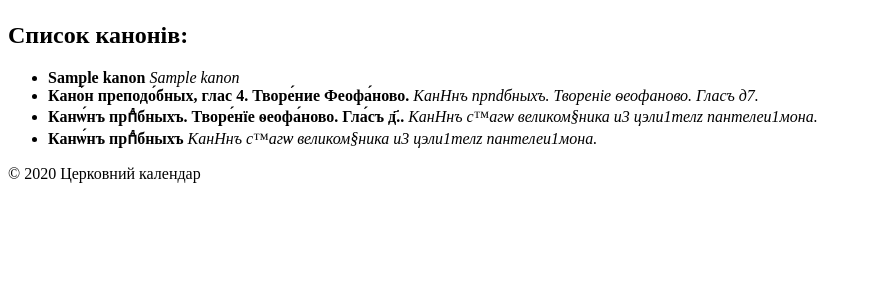
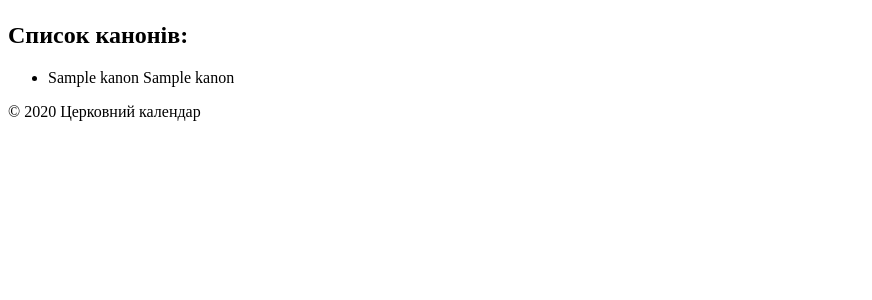
Before and after one commit to erpike-home/calendar-web, a Python web app: template templates/index.html in a window 1280 px wide. Shown: the part 58-358 px from the top of the page, without its empty margins (0-872 px from the left). Run offline with Jinja, Linux system fonts and the light colour scheme; the template is opened without the code that fills it: most values are stand-ins (such as "Sample title", 1, 10 or a date in 2020).

Commit message:
html index cleaned

```diff
--- a/templates/index.html
+++ b/templates/index.html
@@ -8,11 +8,7 @@
     <h2>Список канонів:</h2>
     <ul>
         {% for kanon in kanons %}
-            <li><b class="slavonic">{{ kanon.name }}</b> <i class="slavonic"> {{ kanon.slavonic_name }} </i></li>
+            <li>{{ kanon.name }} <span class="slavonic"> {{ kanon.slavonic_name }} </span></li>
         {% endfor %}
-        <li><b class="slavonic">Кано́н преподо́бных, глас 4. Творе́ние Феофа́ново.</b> <i class="slavonic"> КанНнъ прпdбныхъ. Творенiе ѳеофаново. Гласъ д7. </i></li>
-
-        <li><b class="slavonic">Канѡ́нъ прпⷣбныхъ. Творе́нїе ѳеофа́ново. Гла́съ д҃..</b> <i class="slavonic"> КанНнъ с™агѡ великом§ника и3 цэли1телz пантелеи1мона. </i></li>
-        <li><b class="slavonic">Канѡ́нъ прпⷣбныхъ</b> <i class="slavonic"> КанНнъ с™агѡ великом§ника и3 цэли1телz пантелеи1мона. </i></li>
     </ul>
 {% endblock %}
```
